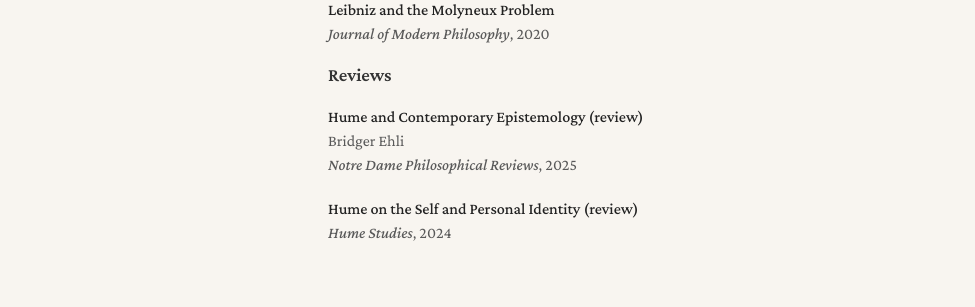
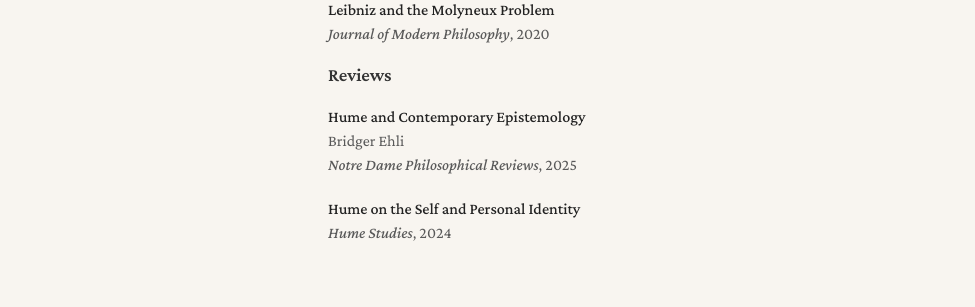
Before and after one commit to bridgerehli/bridgerehli.github.io, a Jekyll site: the page built from index.md, in a window 1280 px wide. Shown: the part 971-1278 px from the top of the page, without its empty margins (142-1117 px from the left). Built offline with Jekyll 4.4.1, drawn with Linux system fonts in a browser that asks for light colours; a style sheet for code colours, icons or effects is not loaded.

Commit message:
Update publications.yml

```diff
--- a/_data/publications.yml
+++ b/_data/publications.yml
@@ -69,13 +69,13 @@ main:
     type: "article"
 
   # REVIEWS
-  - title: "Hume and Contemporary Epistemology (review)"
+  - title: "Hume and Contemporary Epistemology"
     authors: "Bridger Ehli"
     conference: "Notre Dame Philosophical Reviews"
     year: "2025"
     type: "review"
 
-  - title: "Hume on the Self and Personal Identity (review)"
+  - title: "Hume on the Self and Personal Identity"
     authors: ""
     conference: "Hume Studies"
     year: "2024"
```
